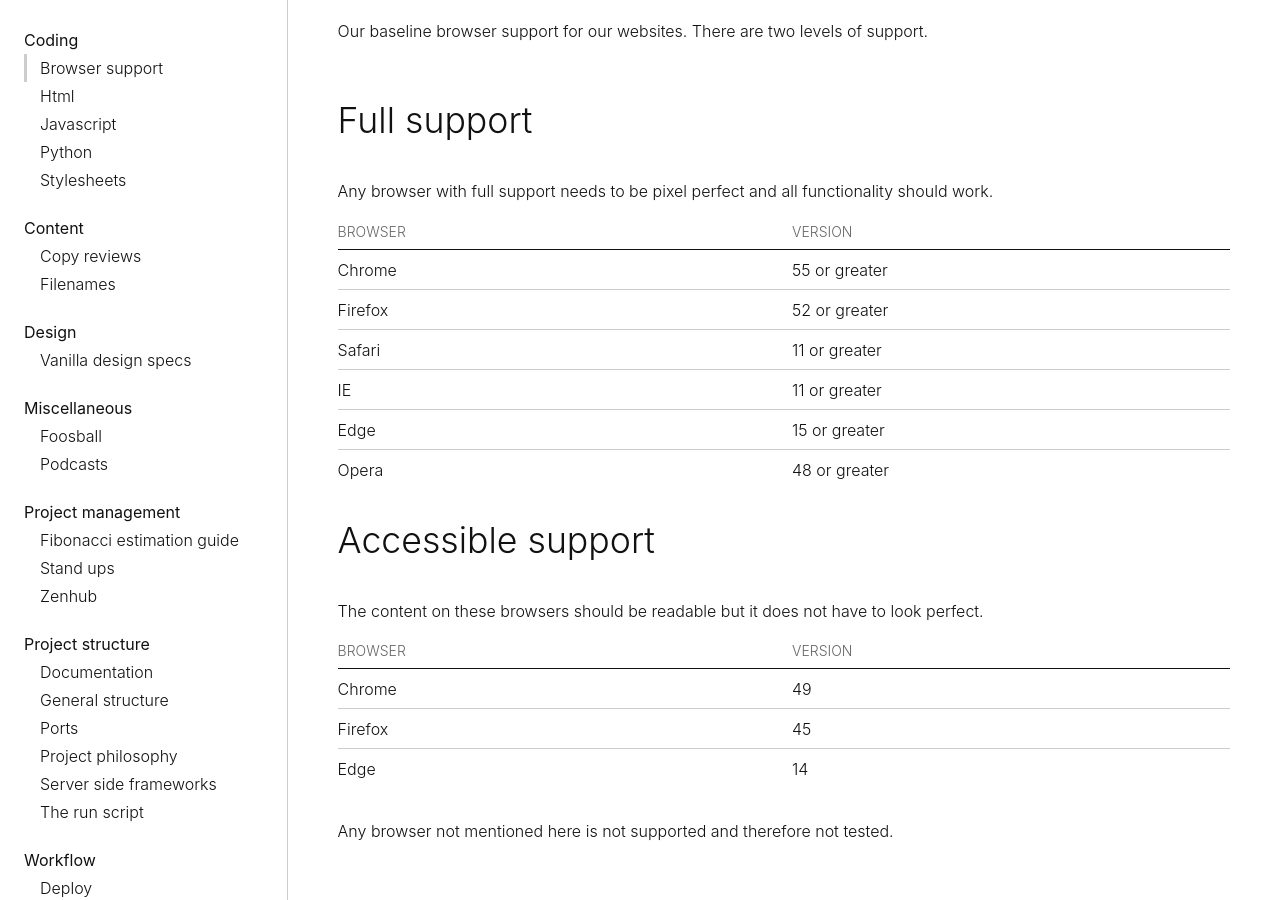
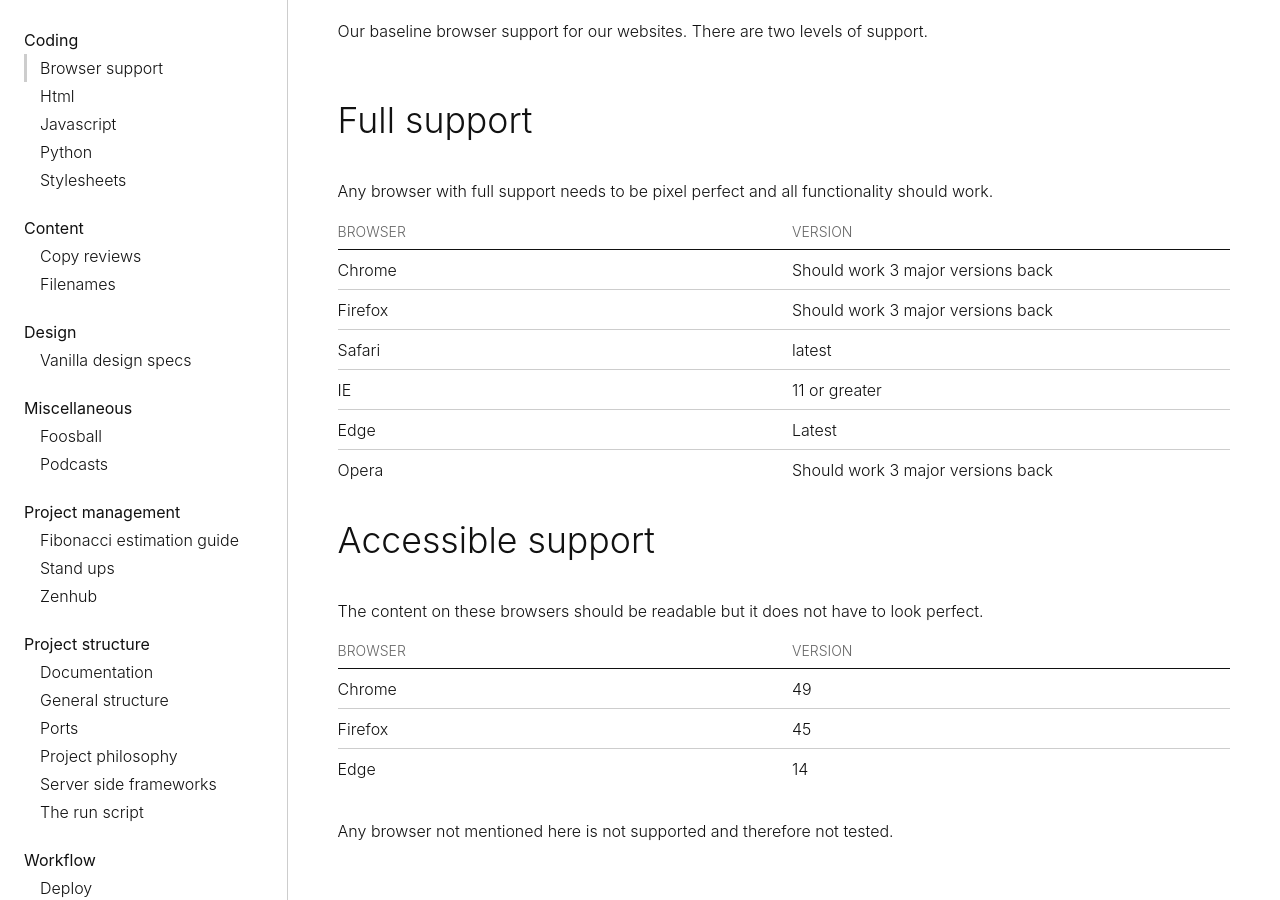
Before and after one commit to canonical-web-and-design/practices, a Jekyll site: the page built from coding/browser-support.md, in a window 1280 px wide and 900 px high, scrolled down 371 px. Built offline with Jekyll 4.4.1, drawn with Linux system fonts in a browser that asks for light colours; some web fonts are replaced.

Commit message:
Replace browser versions with evergreen values

```diff
--- a/coding/browser-support.md
+++ b/coding/browser-support.md
@@ -11,12 +11,12 @@ Any browser with full support needs to be pixel perfect and all functionality sh
 
 | Browser | Version |
 | ------- | ------- |
-| Chrome | 55 or greater |
-| Firefox | 52 or greater |
-| Safari | 11 or greater |
+| Chrome | Should work 3 major versions back |
+| Firefox | Should work 3 major versions back |
+| Safari | latest |
 | IE | 11 or greater |
-| Edge | 15 or greater |
-| Opera | 48 or greater |
+| Edge | Latest |
+| Opera | Should work 3 major versions back |
 
 ## Accessible support
 
```
